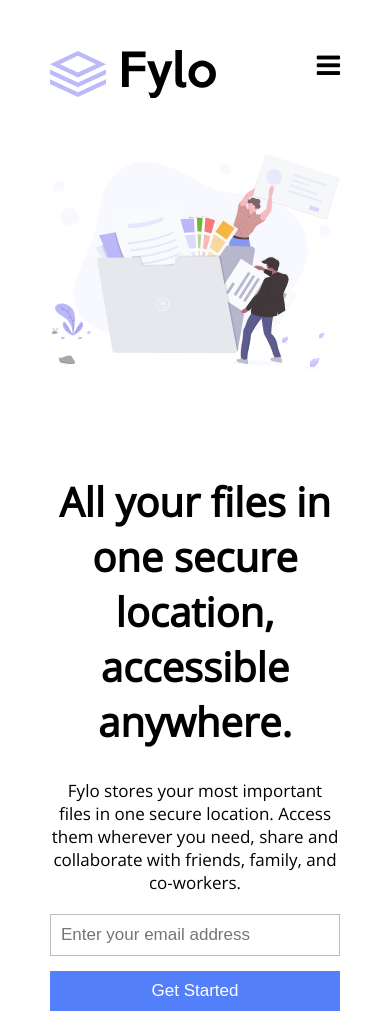
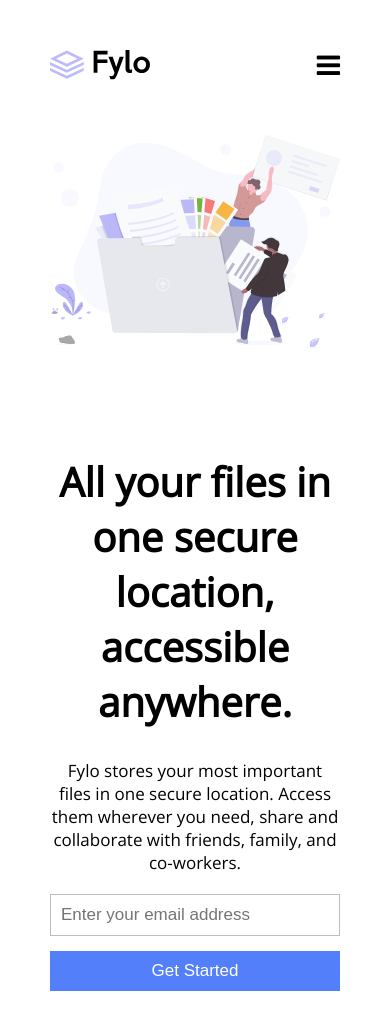
Before and after one commit to hasibhaque07/Fylo-landing-page-with-two-column-layout, a plain HTML site: page index.html in a window 390 px wide. Shown: the top 1014 px of the page. Drawn offline with nearby package versions, Linux system fonts and the light colour scheme.

Commit message:
Update style.css

```diff
--- a/style.css
+++ b/style.css
@@ -203,6 +203,9 @@ footer .socials a{
 }
 
 @media screen and (max-width: 1000px){
+    .logo img{
+        width: 100px;
+    }
     .navbar{
         position: absolute;
         background: white;
```
